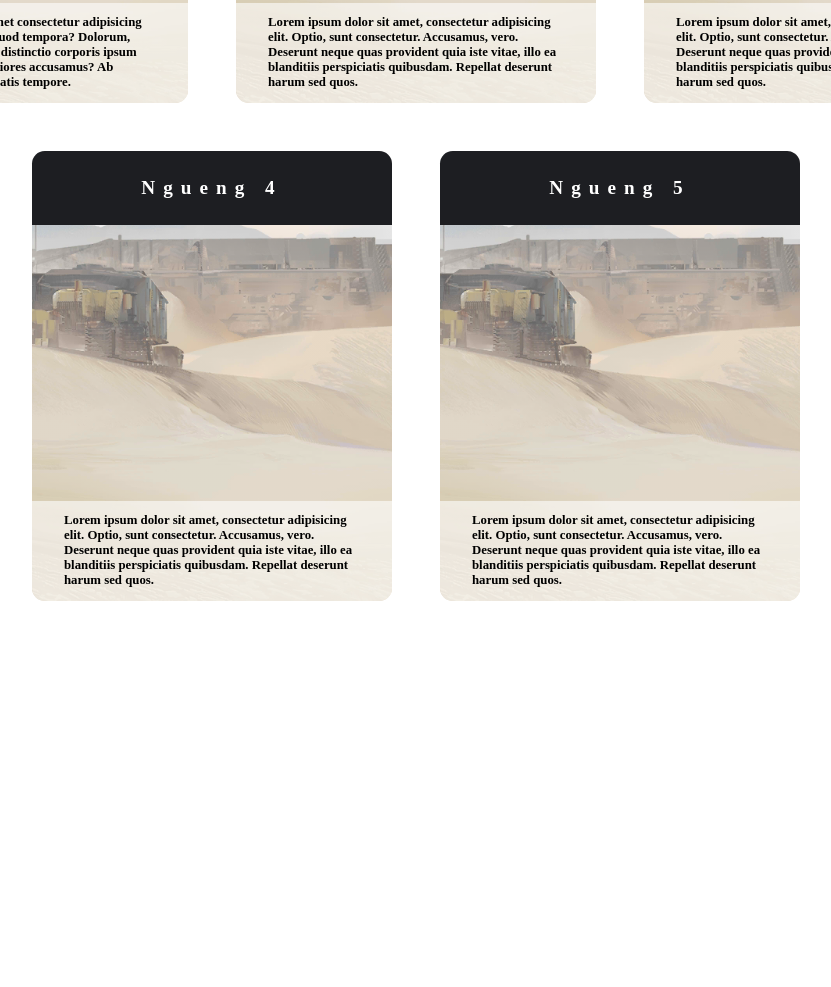
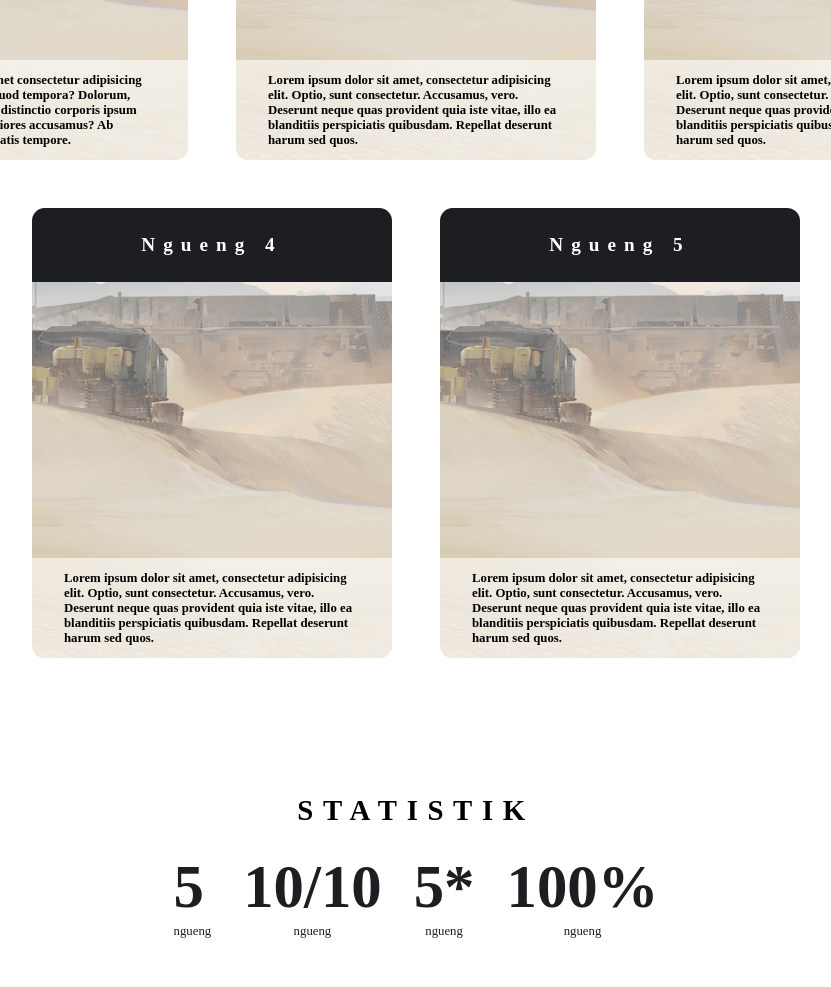
Before and after one commit to Rayysl/Penguinloginpage.github.io, a plain HTML site: page index.html in a window 1280 px wide. Shown: the part 1653-2640 px from the top of the page, without its empty margins (224-1055 px from the left). Before the commit the page ends 2254 px from the top, so only its background shows below. Drawn offline with Linux system fonts and the light colour scheme.

Commit message:
Add files via upload

```diff
--- a/index.html
+++ b/index.html
@@ -88,9 +88,11 @@
                     </div>
                 </div>
             </article>
+            <article>
             <div class="plus">
                 <h1> Our Contribution </h1>
                 <div class="plus-library">
+
                     <div class="plus-item">
                     <div class="plus-item-header">
                         <h2> Ngueng 1 </h2>
@@ -136,14 +138,35 @@
                         <h3> Lorem ipsum dolor sit amet, consectetur adipisicing elit. Optio, sunt consectetur. Accusamus, vero. Deserunt neque quas provident quia iste vitae, illo ea blanditiis perspiciatis quibusdam. Repellat deserunt harum sed quos.</h3>
                     </div>
                     </div>
+                </div>
+            </div>
+            </article>
+
+            <article id="statistik">
+                <h1> STATISTIK </h1>
+                <div class="statistik-container">
+                    <div class="statistik-items">
+                        <span> 5 </span>
+                        <h3> ngueng </h3>
+                    </div>
+                    <div class="statistik-items">
+                        <span> 10/10 </span>
+                        <h3> ngueng </h3>
+                    </div>
+                    <div class="statistik-items">
+                        <span> 5* </span>
+                        <h3> ngueng </h3>
+                    </div>
+                    <div class="statistik-items">
+                        <span> 100% </span>
+                        <h3> ngueng </h3>
+                    </div>
+                </div>
+            </article>
 
 
 
 
-
-
-            </div>
-
     </main>
 </body>
 </html>
--- a/style.css
+++ b/style.css
@@ -288,8 +288,8 @@ article.mainpage {
 }
 
 #plus {
-    background-color: aliceblue;
-    color: white;
+    background-color:blanchedalmond;
+    color: black;
 }
 
 .plus-library {
@@ -341,3 +341,26 @@ article.mainpage {
     display: flex;
     align-items: center;
 }
+
+/* Statistic */
+
+.statistik-container {
+    display: flex;
+    justify-content: center;
+}
+
+.statistik-items {
+    display: inline-block;
+    margin: 0 1rem;
+    color:#1D1E22 ;
+}
+
+.statistik-items span {
+    font-size: 3.8rem;
+    font-weight: 700;
+    line-height: 1.2;
+}
+
+.statistik-items h3 {
+    text-align: center;
+}
```
Lines whose indentation alone changed are shown as unchanged.
